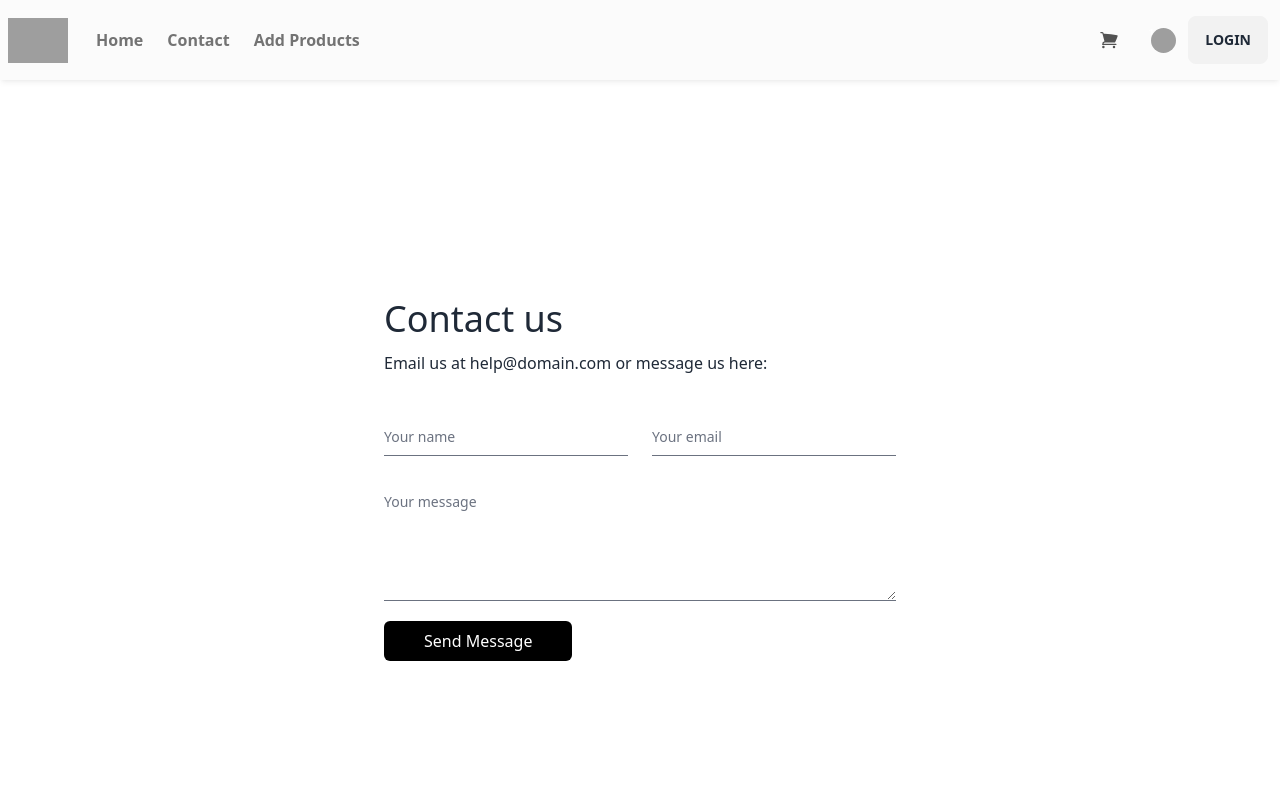
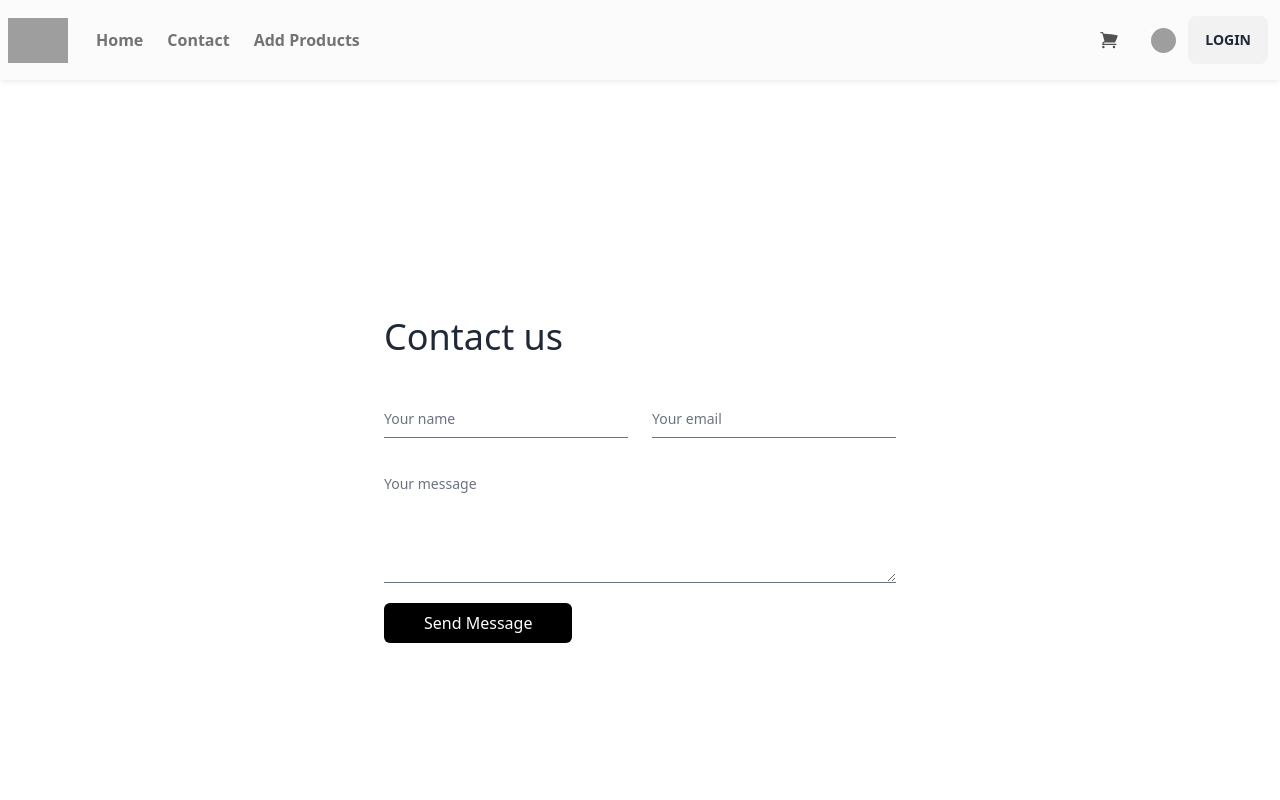
Before and after one commit to heyMinhaz/Phone-shop-client-site, a React (Vite) app: page /contact in a window 1280 px wide. Shown: the top 800 px of the page. Built offline with nearby package versions, Linux system fonts and the light colour scheme; grey boxes are pictures that could not be loaded.

Commit message:
refine design

```diff
--- a/src/components/navbar/Navbar.jsx
+++ b/src/components/navbar/Navbar.jsx
@@ -1,6 +1,7 @@
 /* eslint-disable no-unused-vars */
 import React from 'react';
 import { NavLink } from 'react-router-dom';
+
 
 const Navbar = () => {
     return (
@@ -104,7 +105,8 @@ const Navbar = () => {
           </div>
 
           {/* Right elements */}
-          <div className="relative flex items-center">
+                <div className="relative flex items-center">
+
             {/* Cart Icon */}
             <a className="mr-4 text-neutral-600 transition duration-200 hover:text-neutral-700 hover:ease-in-out focus:text-neutral-700 disabled:text-black/30 motion-reduce:transition-none dark:text-neutral-500 dark:hover:text-neutral-700 dark:focus:text-neutral-300 [&.active]:text-black/90 dark:[&.active]:text-neutral-400">
               <span className="[&>svg]:w-5">
--- a/src/components/pages/Contact.jsx
+++ b/src/components/pages/Contact.jsx
@@ -7,11 +7,9 @@ const Contact = () => {
             <div className="flex min-h-screen items-center justify-start bg-white">
       <div className="mx-auto w-full max-w-lg">
         <h1 className="text-4xl font-medium">Contact us</h1>
-        <p className="mt-3">Email us at help@domain.com or message us here:</p>
 
         <form action="https://api.web3forms.com/submit" className="mt-10">
-          {/* This is a working contact form.
-               Get your free access key from: https://web3forms.com/  */}
+
           <input type="hidden" name="access_key" value="YOUR_ACCESS_KEY_HERE" />
           <div className="grid gap-6 sm:grid-cols-2">
             <div className="relative z-0">
--- a/src/components/pages/Home.jsx
+++ b/src/components/pages/Home.jsx
@@ -16,7 +16,7 @@ const Home = () => {
 
     return (
       <div>
-        <div className="carousel lg:h-[70vh]  ">
+        <div className="carousel lg:h-[80vh]  ">
           <div id="slide1" className="carousel-item relative w-full">
             <img
               src="https://business.ee.co.uk/content/dam/eeb-site/images-2023/home-page/teasers/google-launches/pixel-8-launch/buy-now/pixel8-pro-desktop-banner-bay-buynow.png"
```
